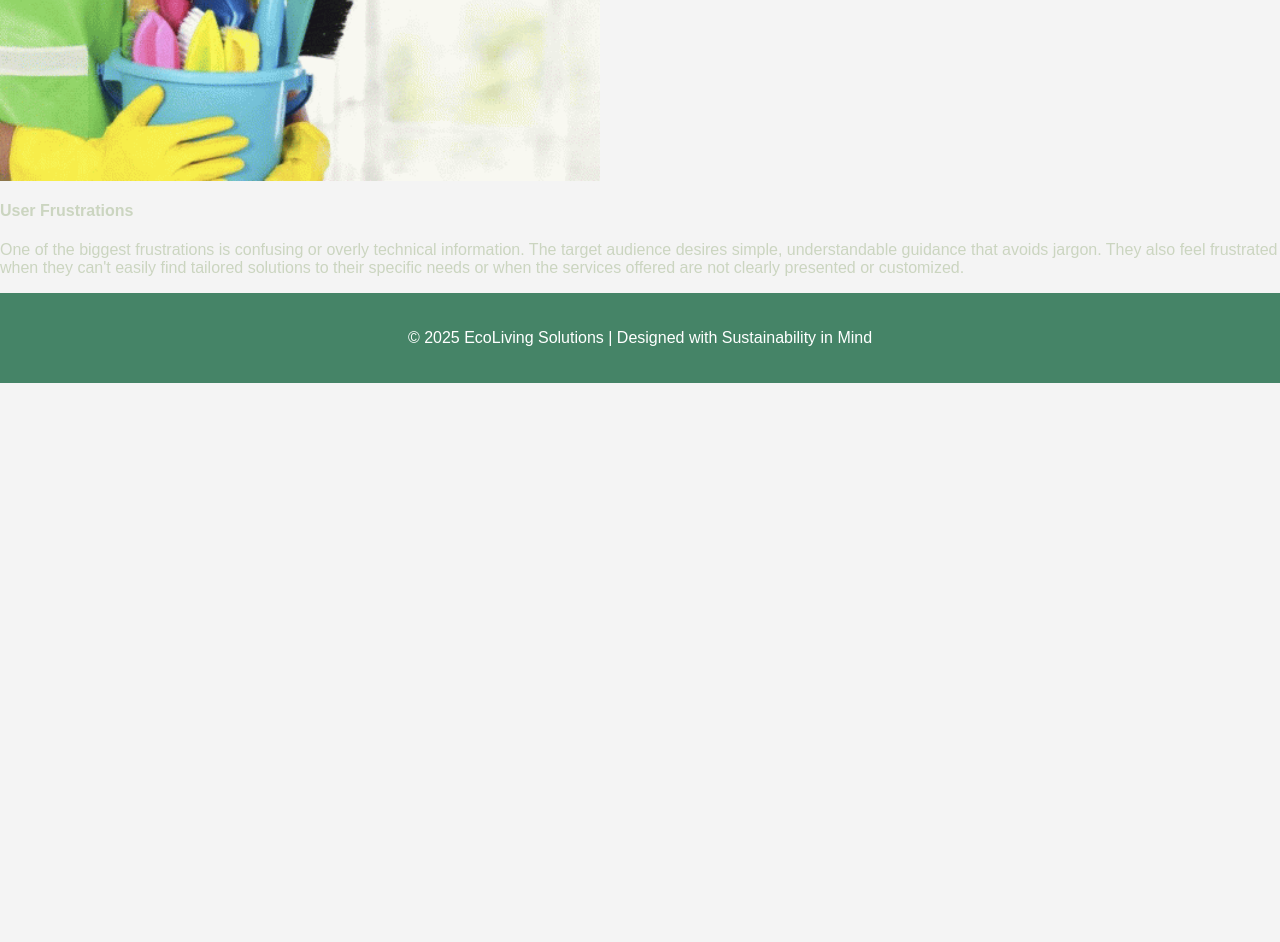
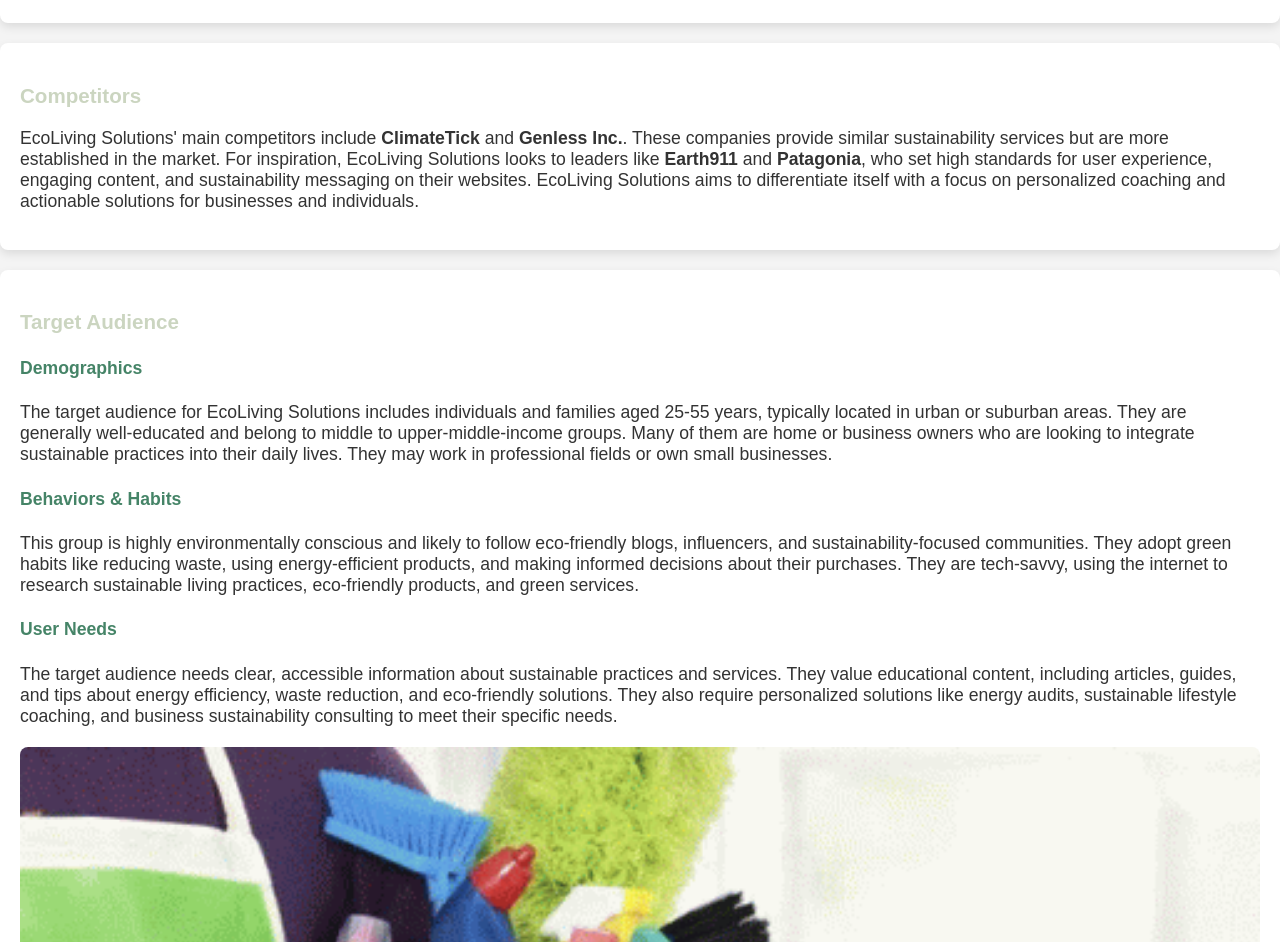
Before and after one commit to 270700365/Eco-Living-Solutions, a plain HTML site: page about.html in a window 1280 px wide. Shown: the part 1858-2800 px from the top of the page. Before the commit the page ends 2241 px from the top, so only its background shows below. Drawn offline with Linux system fonts and the light colour scheme.

Commit message:
Update style.css

```diff
--- a/style.css
+++ b/style.css
@@ -562,3 +562,28 @@ button:hover {
   margin-top: 20px;
   font-size: 1.2rem;
 }
+
+/* Style for each section box */
+.about-box {
+  background-color: #fff; /* White background for the box */
+  padding: 20px; /* Padding inside the box */
+  margin: 20px 0; /* Margin between boxes */
+  border-radius: 8px; /* Rounded corners for the box */
+  box-shadow: 0 4px 10px rgba(0, 0, 0, 0.1); /* Soft shadow around the box */
+  color: #333; /* Text color */
+  font-size: 1.1rem; /* Slightly larger text for readability */
+}
+
+.about-box h2, .about-box h3, .about-box h4 {
+  color: #458467; /* Set heading color to match theme */
+}
+
+.audience-group {
+  margin-bottom: 20px; /* Space between each grouped item */
+}
+
+.business-image img, .business-gif img {
+  width: 100%; /* Ensure images fill the width of their container */
+  max-width: 100%; /* Prevent images from overflowing */
+  border-radius: 8px; /* Round the corners of images for consistency */
+}
```
